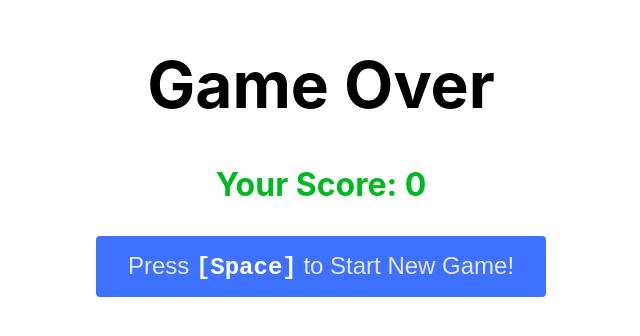
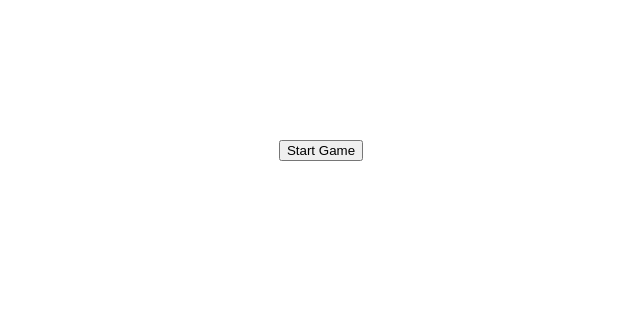
Before and after one commit to ilkaydnc/snake-game, a React (Create React App) app: page / in a window 1280 px wide. Shown: the part 250-586 px from the top of the page, without its empty margins (319-959 px from the left). Built offline with nearby package versions, Linux system fonts and the light colour scheme.

Commit message:
Add start game screen

```diff
--- a/src/App.tsx
+++ b/src/App.tsx
@@ -59,6 +59,7 @@ function App() {
   const [map, setMap] = useState<string[] | undefined>(undefined);
   const [snake, setSnake] = useState<SnakePosition>([]);
   const [gameOver, setGameOver] = useState<boolean>(false);
+  const [gameStarted, setGameStarted] = useState<boolean>(false);
   const [direction, setDirection] = useState<Direction>("R");
   const [errorCellIndex, setErrorCellIndex] = useState<number | undefined>(
     undefined
@@ -82,6 +83,7 @@ function App() {
     setScore(0);
     setMap(initialMap);
     setSnake(newSnake);
+    setGameStarted(true);
     setGameOver(false);
   };
 
@@ -171,10 +173,6 @@ function App() {
   };
 
   useEffect(() => {
-    createNewGame();
-  }, []);
-
-  useEffect(() => {
     if (!gameOver && map && snake) {
       interval = setInterval(moveSnake, GAME_LOOP);
     }
@@ -195,7 +193,8 @@ function App() {
 
   return (
     <div className="App">
-      {!gameOver && (
+      {!gameStarted && <button onClick={createNewGame}>Start Game</button>}
+      {!gameOver && gameStarted && (
         <div className="ScoreTable">
           <h2>Score: {score}</h2>
         </div>
@@ -213,6 +212,7 @@ function App() {
           </button>
         </div>
       ) : (
+        gameStarted && (
           <div
             className="Map"
             style={{
@@ -234,6 +234,7 @@ function App() {
               />
             ))}
           </div>
+        )
       )}
     </div>
   );
```
Lines whose indentation alone changed are shown as unchanged.
